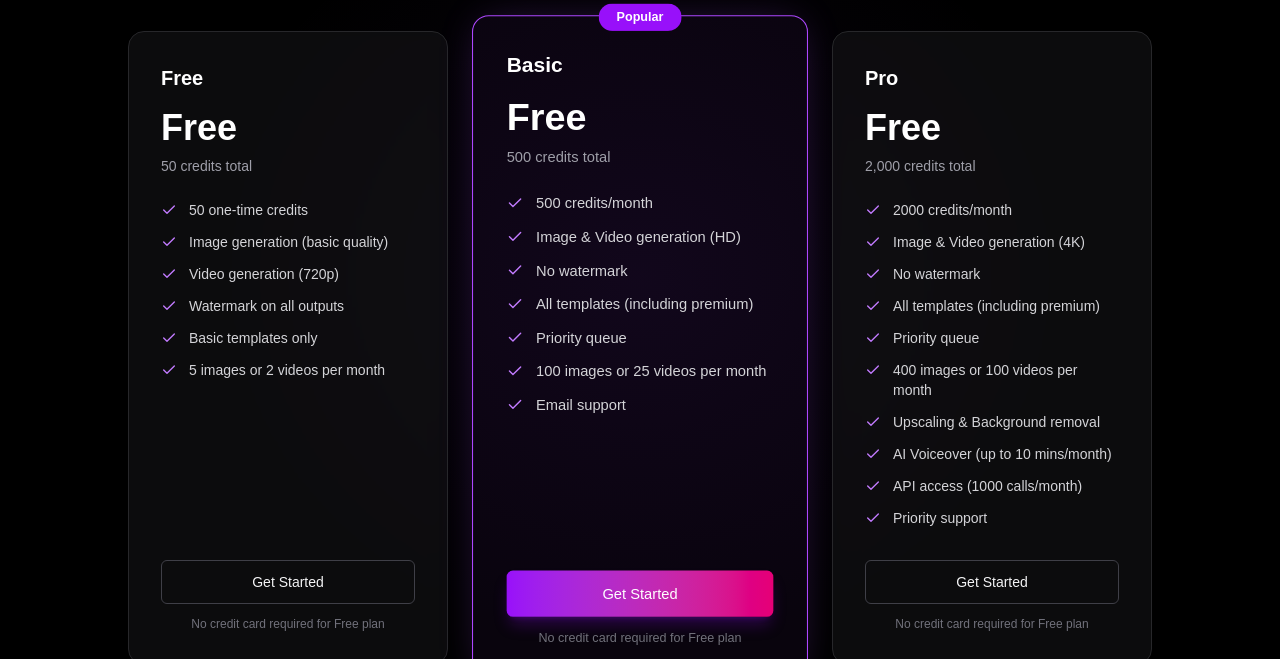
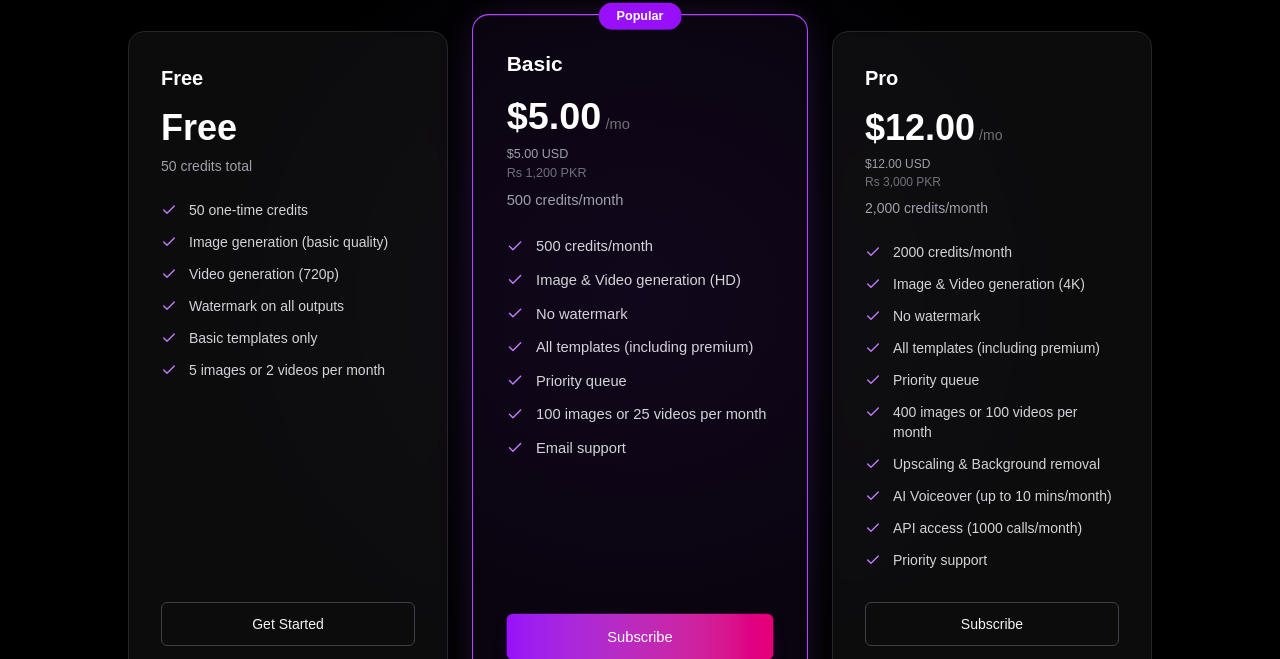
Before and after one commit to tabiqchohan/AuraAI, a Next.js app: page /pricing in a window 1280 px wide. Shown: the part 293-952 px from the top of the page. Built offline with nearby package versions, Linux system fonts and the light colour scheme; no server answers.

Commit message:
Fix pricing display, PKR formatting, CreditPacks UI, lighter background

```diff
--- a/src/app/layout.tsx
+++ b/src/app/layout.tsx
@@ -42,7 +42,7 @@ export default function RootLayout({
       className={`${geistSans.variable} ${geistMono.variable} h-full antialiased dark`}
       suppressHydrationWarning
     >
-      <body className="min-h-full flex flex-col bg-zinc-950 text-zinc-100">
+      <body className="min-h-full flex flex-col bg-[#0f0f1a] text-zinc-100">
         <Providers>
           <PublicLayout>{children}</PublicLayout>
         </Providers>
--- a/src/app/page.tsx
+++ b/src/app/page.tsx
@@ -5,7 +5,7 @@ import CTA from "@/components/landing/CTA"
 
 export default function Home() {
   return (
-    <main className="min-h-screen bg-black">
+    <main className="min-h-screen bg-[#0f0f1a]">
       <Hero />
       <Features />
       <PricingSection />
--- a/src/app/pricing/PricingClient.tsx
+++ b/src/app/pricing/PricingClient.tsx
@@ -37,46 +37,47 @@ export function PricingClient() {
   const { user } = useUser()
   const router = useRouter()
 
+  const isFree = (plan: (typeof PLANS)[number]) => plan.id === "free"
+
   const getPrice = (plan: (typeof PLANS)[number]) => {
-    if (plan.price === 0) return "Free"
-    return yearly ? formatPrice(plan.price * 10) : formatPrice(plan.price)
+    if (isFree(plan)) return "Free"
+    const p = plan.prices.USD
+    return yearly ? formatPriceUSD(p * 10) : formatPriceUSD(p)
   }
 
   const getPeriod = (plan: (typeof PLANS)[number]) => {
-    if (plan.price === 0) return null
+    if (isFree(plan)) return null
     return yearly ? "/yr" : "/mo"
   }
 
   const getMultiCurrencyPrices = (plan: (typeof PLANS)[number]) => {
-    if (plan.price === 0) return null
+    if (isFree(plan)) return null
     const p = plan.prices
     if (yearly) {
       return {
         USD: formatPriceUSD(p.USD * 10),
-        INR: formatPrice(p.INR * 10),
         PKR: formatPricePKR(p.PKR * 10),
       }
     }
     return {
       USD: formatPriceUSD(p.USD),
-      INR: formatPrice(p.INR),
       PKR: formatPricePKR(p.PKR),
     }
   }
 
   const getCreditsLabel = (plan: (typeof PLANS)[number]) => {
     const credits = plan.credits.toLocaleString()
-    if (plan.price === 0) return `${credits} credits total`
+    if (isFree(plan)) return `${credits} credits total`
     if (yearly) return `${credits} credits/mo (billed yearly)`
     return `${credits} credits/month`
   }
 
   const getButtonLabel = (plan: (typeof PLANS)[number]) => {
     if (!user) {
-      return plan.price === 0 ? "Get Started" : "Subscribe"
+      return isFree(plan) ? "Get Started" : "Subscribe"
     }
     if (user.subscription_plan === plan.id) return "Current Plan"
-    return plan.price === 0 ? "Downgrade" : "Subscribe"
+    return isFree(plan) ? "Downgrade" : "Subscribe"
   }
 
   const isButtonDisabled = (plan: (typeof PLANS)[number]) => {
--- a/src/app/pricing/page.tsx
+++ b/src/app/pricing/page.tsx
@@ -4,7 +4,7 @@ import { PricingClient } from "./PricingClient"
 
 export default function PricingPage() {
   return (
-    <div className="min-h-screen bg-black">
+    <div className="min-h-screen bg-[#0f0f1a]">
       <Navbar />
       <PricingClient />
       <Footer />
--- a/src/components/dashboard/CreditPacks.tsx
+++ b/src/components/dashboard/CreditPacks.tsx
@@ -6,7 +6,7 @@ import { Sparkles, Loader2, Zap, Tag } from "lucide-react"
 import { Card, CardContent, CardHeader, CardTitle, CardDescription } from "@/components/ui/card"
 import { Button } from "@/components/ui/button"
 import { CREDIT_PACKS } from "@/lib/constants"
-import { formatCredits } from "@/lib/utils"
+import { formatCredits, formatPriceUSD, formatPricePKR } from "@/lib/utils"
 import { toast } from "sonner"
 
 export function CreditPacks() {
@@ -66,8 +66,8 @@ export function CreditPacks() {
         </div>
 
         {CREDIT_PACKS.map((pack, i) => {
-          const price = currency === "PKR" ? pack.prices.PKR : pack.prices.USD
-          const symbol = currency === "PKR" ? "₹" : "$"
+          const priceDisplay = currency === "PKR" ? formatPricePKR(pack.prices.PKR) : formatPriceUSD(pack.prices.USD)
+          const perCredit = currency === "PKR" ? formatPricePKR(pack.prices.PKR / pack.credits) : formatPriceUSD(pack.prices.USD / pack.credits)
           return (
             <motion.div
               key={pack.id}
@@ -94,8 +94,8 @@ export function CreditPacks() {
                   </p>
                 </div>
                 <div className="text-right">
-                  <p className="text-lg font-bold text-zinc-100">{symbol}{price}</p>
-                  <p className="text-[10px] text-zinc-600">{symbol}{(price / pack.credits).toFixed(2)}/credit</p>
+                  <p className="text-lg font-bold text-zinc-100">{priceDisplay}</p>
+                  <p className="text-[10px] text-zinc-600">{perCredit}/credit</p>
                 </div>
               </div>
               <Button
```
